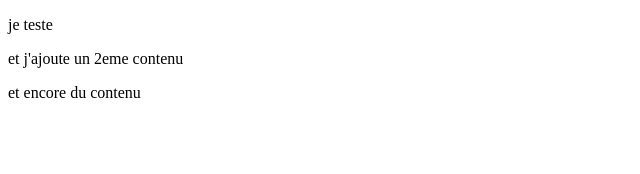
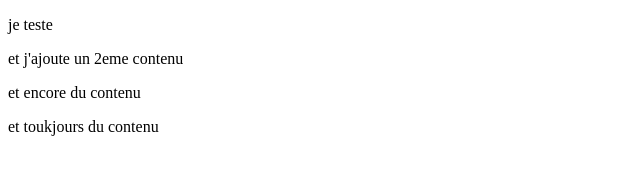
Before and after one commit to bartbc/test_git, a plain HTML site: page index.html in a window 1280 px wide. Shown: the whole page, without its empty margins (0-640 px from the left). Drawn offline with Linux system fonts and the light colour scheme.

Commit message:
4eme commit fait
Signed-off-by: bartbc <cbarthes11@gmail.com>

```diff
--- a/index.html
+++ b/index.html
@@ -12,6 +12,7 @@
         <p>je teste</p>
         <p>et j'ajoute un 2eme contenu</p>
         <p>et encore du contenu</p>
+        <p>et toukjours du contenu</p>
     </section>
     <footer></footer>
 </body>
```
